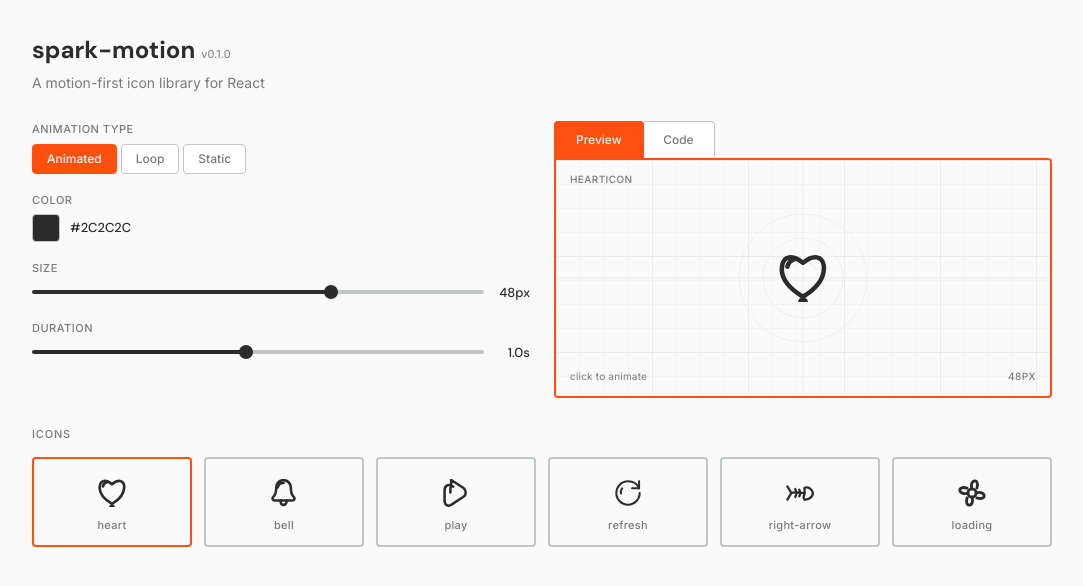
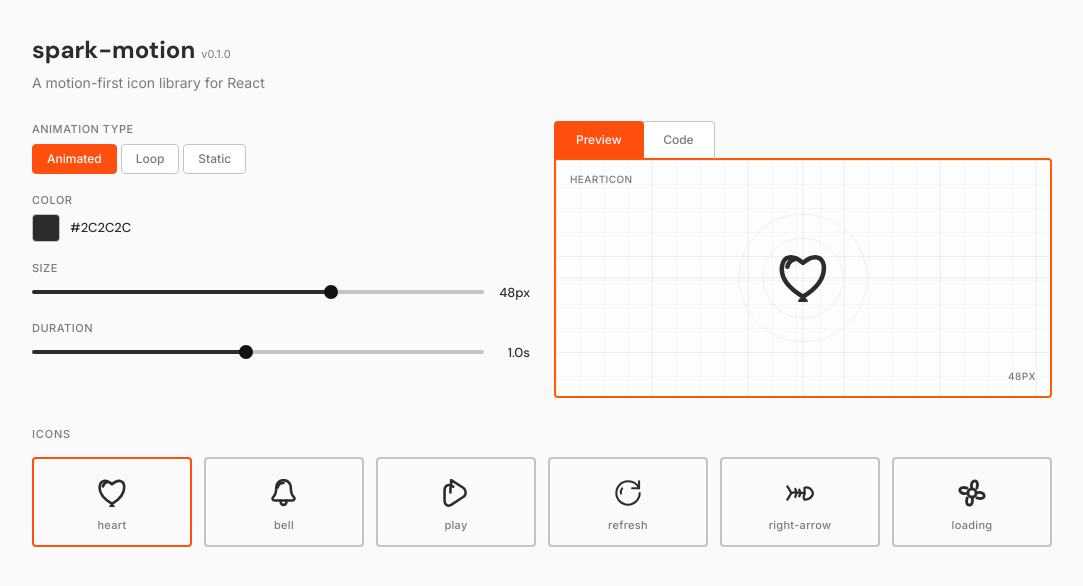
Before and after one commit to ImJelly02/spark-motion, a React (Vite) app: page / in a window 1280 px wide. Shown: the top 586 px of the page, without its empty margins (98-1181 px from the left). Built offline with nearby package versions, Linux system fonts and the light colour scheme.

Commit message:
Update the colors and texts of the interface

```diff
--- a/src/index.css
+++ b/src/index.css
@@ -7,7 +7,7 @@
 body {
   margin: 0;
   font-family: 'Inter', sans-serif;
-  background: #FAFAFA;
+  background: #FDFDFD;
 }
 
 .playground-shell {
@@ -41,7 +41,7 @@ input[type='range']::-webkit-slider-thumb {
   width: 14px;
   height: 14px;
   border-radius: 50%;
-  background: #2C2C2C;
+  background: #121212;
   cursor: pointer;
   border: none;
 }
@@ -50,7 +50,7 @@ input[type='range']::-moz-range-thumb {
   width: 14px;
   height: 14px;
   border-radius: 50%;
-  background: #2C2C2C;
+  background: #121212;
   cursor: pointer;
   border: none;
 }
--- a/src/playground/components/Preview.tsx
+++ b/src/playground/components/Preview.tsx
@@ -14,7 +14,7 @@ function GridOverlay() {
     >
       <defs>
         <pattern id="grid-sm" width="24" height="24" patternUnits="userSpaceOnUse">
-          <path d="M 24 0 L 0 0 0 24" fill="none" stroke="#E0E3E2" strokeWidth="0.5" />
+          <path d="M 24 0 L 0 0 0 24" fill="none" stroke="#E0E0E0" strokeWidth="0.5" />
         </pattern>
         <pattern id="grid-lg" width="96" height="96" patternUnits="userSpaceOnUse">
           <rect width="96" height="96" fill="url(#grid-sm)" />
@@ -26,19 +26,21 @@ function GridOverlay() {
       <line x1="50%" y1="0" x2="50%" y2="100%" stroke="#D4D8D6" strokeWidth="0.5" />
       <line x1="0" y1="50%" x2="100%" y2="50%" stroke="#D4D8D6" strokeWidth="0.5" />
       {/* Concentric circles */}
-      <circle cx="50%" cy="50%" r="64" fill="none" stroke="#E0E3E2" strokeWidth="0.5" />
-      <circle cx="50%" cy="50%" r="40" fill="none" stroke="#E0E3E2" strokeWidth="0.5" />
-      <circle cx="50%" cy="50%" r="16" fill="none" stroke="#E0E3E2" strokeWidth="0.5" />
+      <circle cx="50%" cy="50%" r="64" fill="none" stroke="#E0E0E0" strokeWidth="0.5" />
+      <circle cx="50%" cy="50%" r="40" fill="none" stroke="#E0E0E0" strokeWidth="0.5" />
+      <circle cx="50%" cy="50%" r="16" fill="none" stroke="#E0E0E0" strokeWidth="0.5" />
     </svg>
   )
 }
 
 export function Preview({ state }: Props) {
   const { selectedIcon, animation, size, duration, color, animationType } = state
-  const Icon = iconMap[selectedIcon].component
+  const iconMeta = iconMap[selectedIcon]
+  const Icon = iconMeta.component
 
-  const animated = animationType === 'animated' || animationType === 'loop'
+  const animated = animationType === 'interactive' || animationType === 'loop'
   const loop = animationType === 'loop'
+  const animatedHint = iconMeta.defaultAnimation === 'spin' ? 'auto-play' : 'click to trigger'
 
   // Key forces remount (re-triggers mount animations) when relevant props change
   const iconKey = `${selectedIcon}-${animation}-${animationType}`
@@ -46,8 +48,8 @@ export function Preview({ state }: Props) {
   return (
     <div
       style={{
-        background: '#FAFAFA',
-        border: '2px solid #FF4F0F',
+        background: '#FDFDFD',
+        border: '2px solid #FF5C00',
         borderRadius: '0 4px 4px 4px',
         display: 'flex',
         alignItems: 'center',
@@ -79,7 +81,7 @@ export function Preview({ state }: Props) {
           fontSize: '10px',
           fontFamily: "'Inter', sans-serif",
           fontWeight: 500,
-          color: '#7a7a7a',
+          color: '#7A7A7A',
           textTransform: 'uppercase',
           letterSpacing: '0.4px',
           zIndex: 1,
@@ -95,7 +97,7 @@ export function Preview({ state }: Props) {
           fontSize: '10px',
           fontFamily: "'Inter', sans-serif",
           fontWeight: 500,
-          color: '#7a7a7a',
+          color: '#7A7A7A',
           textTransform: 'uppercase',
           letterSpacing: '0.4px',
           zIndex: 1,
@@ -103,7 +105,7 @@ export function Preview({ state }: Props) {
       >
         {size}px
       </span>
-      {animationType === 'animated' && (
+      {animationType === 'interactive' && (
         <span
           style={{
             position: 'absolute',
@@ -112,12 +114,12 @@ export function Preview({ state }: Props) {
             fontSize: '10px',
             fontFamily: "'Inter', sans-serif",
             fontWeight: 400,
-            color: '#7a7a7a',
+            color: '#121212',
             letterSpacing: '0.2px',
             zIndex: 1,
           }}
         >
-          click to animate
+          {animatedHint}
         </span>
       )}
     </div>
```
